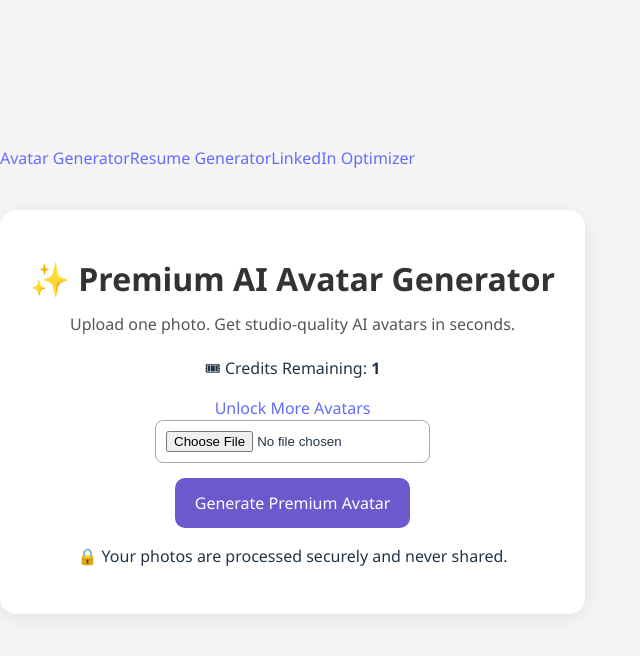
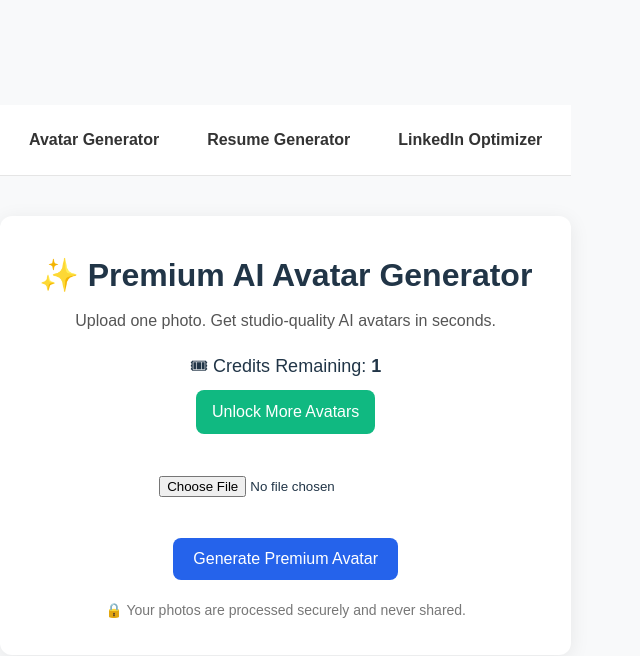
Before and after one commit to Adeyinka78/cartoonizer-frontend, a React (Vite) app: page / in a window 1280 px wide. Shown: the top 656 px of the page, without its empty margins (0-640 px from the left). Built offline with nearby package versions, Linux system fonts and the light colour scheme; no server answers.

Commit message:
update App.css with navigation styles

```diff
--- a/src/App.css
+++ b/src/App.css
@@ -1,86 +1,151 @@
+/* ----------------------------- */
+/* GLOBAL STYLES                 */
+/* ----------------------------- */
+
 body {
-  background: #f5f5f5;
-  font-family: "Segoe UI", sans-serif;
   margin: 0;
-  padding: 0;
+  font-family: Arial, Helvetica, sans-serif;
+  background: #f8f9fa;
 }
 
+/* ----------------------------- */
+/* CONTAINER + LAYOUT            */
+/* ----------------------------- */
+
 .container {
-  max-width: 700px;
+  max-width: 600px;
   margin: 40px auto;
+  padding: 20px;
   background: white;
-  padding: 30px;
-  border-radius: 16px;
+  border-radius: 12px;
   box-shadow: 0 4px 20px rgba(0, 0, 0, 0.08);
   text-align: center;
 }
 
+/* ----------------------------- */
+/* TITLES + TEXT                 */
+/* ----------------------------- */
+
 .title {
   font-size: 32px;
   font-weight: bold;
-  margin-bottom: 8px;
-  color: #333;
+  margin-bottom: 10px;
 }
 
 .subtitle {
   font-size: 16px;
+  color: #555;
   margin-bottom: 20px;
-  color: #555;
 }
 
-.upload-box input {
-  padding: 10px;
+.credits {
+  font-size: 18px;
+  margin-bottom: 10px;
+}
+
+.trust {
+  margin-top: 20px;
+  font-size: 14px;
+  color: #777;
+}
+
+/* ----------------------------- */
+/* BUTTONS                       */
+/* ----------------------------- */
+
+.btn {
+  background: #2563eb;
+  color: white;
+  padding: 12px 20px;
+  border: none;
   border-radius: 8px;
-  border: 1px solid #aaa;
+  cursor: pointer;
+  font-size: 16px;
+  margin-top: 20px;
+  transition: 0.2s ease;
+}
+
+.btn:hover {
+  background: #1d4ed8;
+}
+
+.buy-btn {
+  display: inline-block;
+  background: #10b981;
+  color: white;
+  padding: 10px 16px;
+  border-radius: 8px;
+  text-decoration: none;
+  margin-bottom: 20px;
+  transition: 0.2s ease;
+}
+
+.buy-btn:hover {
+  background: #059669;
+}
+
+.download {
+  display: inline-block;
+  margin-top: 10px;
+  color: #2563eb;
+  font-weight: bold;
+  text-decoration: none;
+}
+
+.download:hover {
+  text-decoration: underline;
+}
+
+/* ----------------------------- */
+/* IMAGE + PREVIEW BOXES         */
+/* ----------------------------- */
+
+.upload-box {
+  margin: 20px 0;
 }
 
 .preview-box {
   margin-top: 20px;
+  padding: 15px;
+  background: #f3f4f6;
+  border-radius: 10px;
 }
 
 .image {
   width: 100%;
-  max-height: 320px;
-  object-fit: cover;
-  border-radius: 12px;
+  border-radius: 10px;
   margin-top: 10px;
 }
 
-.btn {
-  background: #6a5acd;
-  color: white;
-  padding: 14px 20px;
-  border: none;
-  border-radius: 10px;
-  cursor: pointer;
-  margin-top: 15px;
-  font-size: 16px;
+/* ----------------------------- */
+/* NAVIGATION BAR (NEW)          */
+/* ----------------------------- */
+
+.nav {
+  display: flex;
+  gap: 20px;
+  justify-content: center;
+  padding: 15px;
+  background: #ffffff;
+  border-bottom: 1px solid #e5e5e5;
+  margin-bottom: 30px;
 }
 
-.btn:hover {
-  background: #5949c2;
+.nav-link {
+  font-size: 16px;
+  font-weight: 600;
+  color: #333;
+  text-decoration: none;
+  padding: 8px 14px;
+  border-radius: 6px;
+  transition: 0.2s ease;
 }
 
-.loader {
-  margin: 20px auto;
-  width: 40px;
-  height: 40px;
-  border: 4px solid #ddd;
-  border-top-color: #6a5acd;
-  border-radius: 50%;
-  animation: spin 0.8s linear infinite;
+.nav-link:hover {
+  background: #f3f3f3;
 }
 
-@keyframes spin {
-  to {
-    transform: rotate(360deg);
-  }
+.nav-link.active {
+  background: #2563eb;
+  color: white;
 }
-
-.download {
-  display: block;
-  margin-top: 15px;
-  color: #6a5acd;
-  font-weight: bold;
-  text-decoration: none;
-}
```
